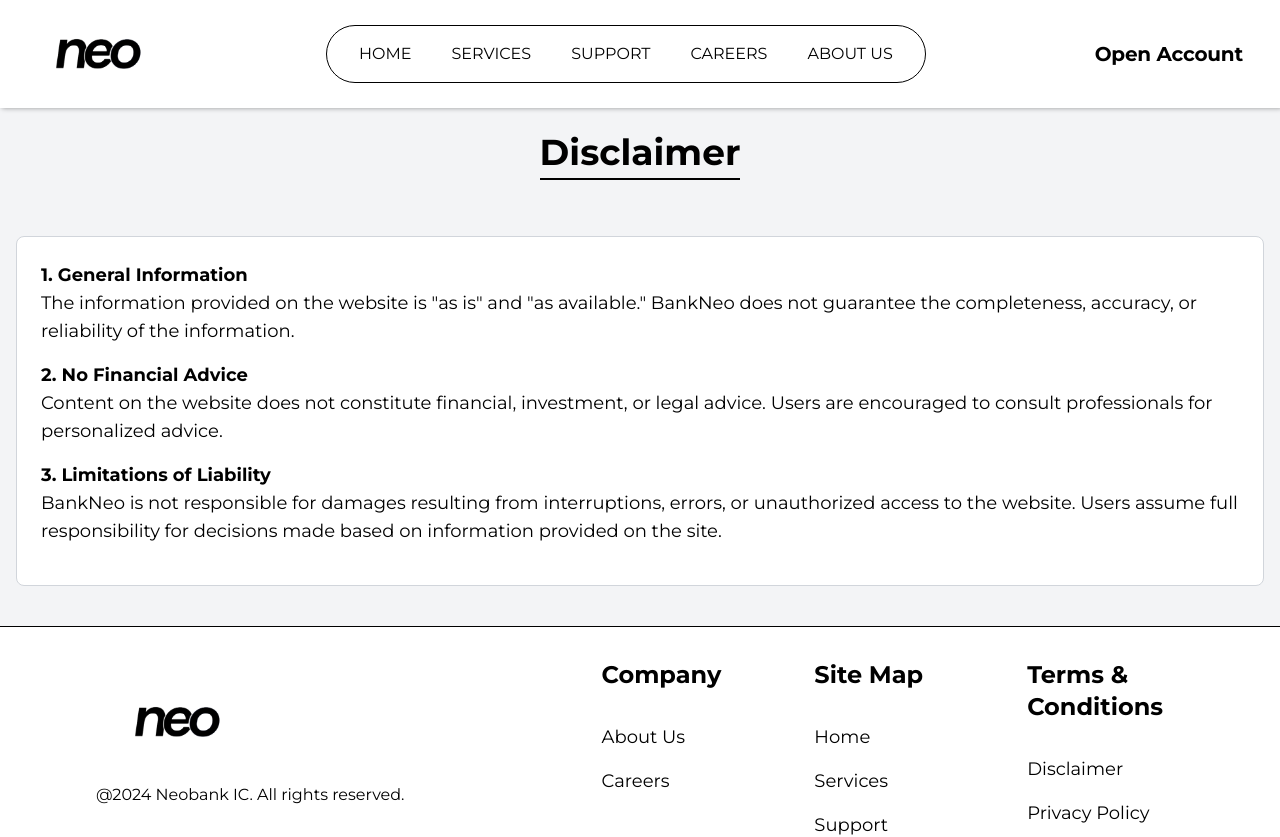
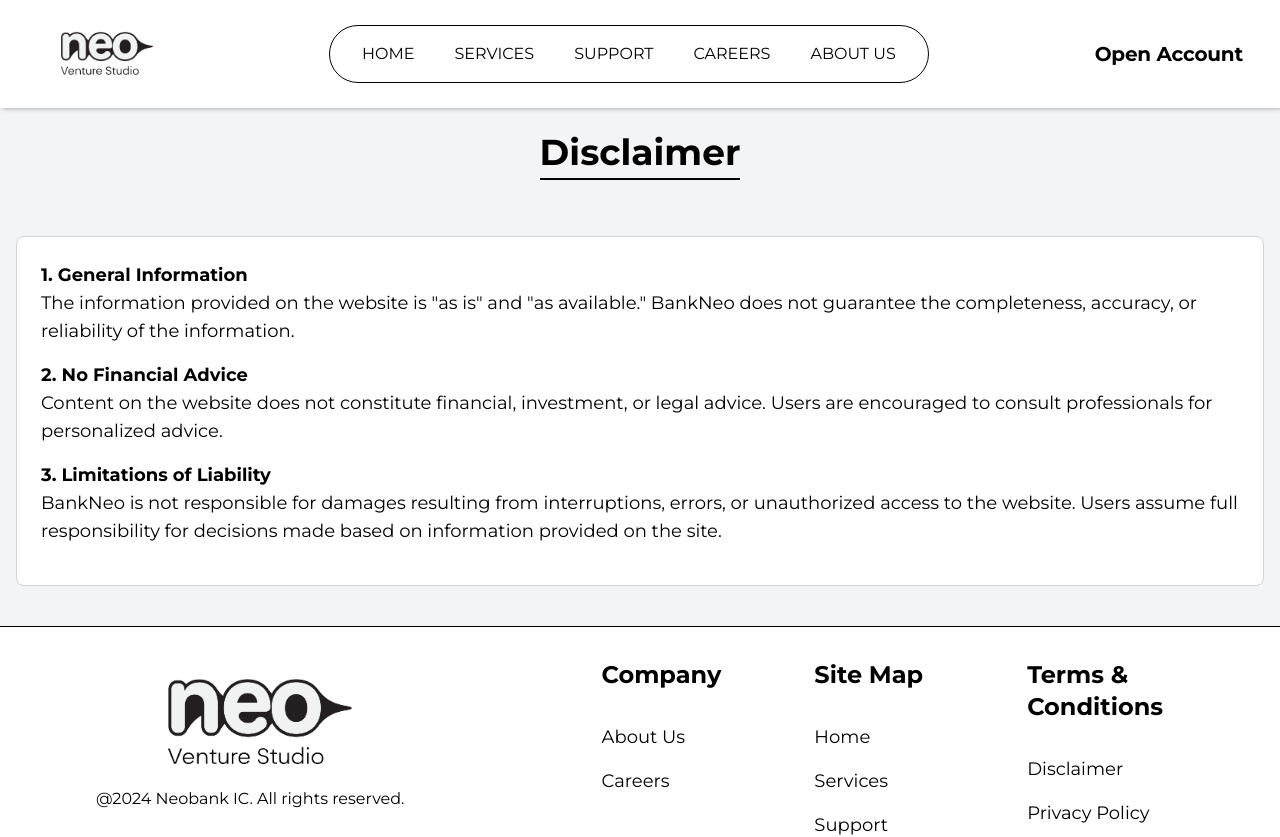
Before and after one commit to IURIS-Tech-Department/bank-neo, a Next.js app: page /disclaimer in a window 1280 px wide. Shown: the top 837 px of the page. Built offline with nearby package versions, Linux system fonts and the light colour scheme.

Commit message:
feat: change  logo

```diff
--- a/src/app/components/home/banking.tsx
+++ b/src/app/components/home/banking.tsx
@@ -1,4 +1,5 @@
 import React from "react";
+import Image from "next/image";
 import { Typography, Button } from "@mui/material";
 
 const Banking: React.FC = () => {
@@ -21,9 +22,16 @@ const Banking: React.FC = () => {
 
       {/* Content */}
       <div className="relative z-10 ml-20">
-        <Typography variant="h1" className="font-bold italic text-white">
-          neo
-        </Typography>
+        <div className="w-150 h-32 flex items-center mr-20">
+          <div className="">
+            <Image
+              src="/logo-black.png"
+              alt="Logo"
+              width={300}
+              height={100}
+            />
+          </div>
+        </div>
         <Typography variant="h5" className="font-medium mb-4 text-white">
           Banking
           Outside The Matrix
--- a/src/app/components/ui/footer.tsx
+++ b/src/app/components/ui/footer.tsx
@@ -44,14 +44,14 @@ function Footer() {
             </button>
           </div>
         </div> */}
-        <div className="flex flex-col gap-4">
-          <div className="">
-            <div className="ml-5 font-bold">
+        <div className="flex flex-col">
+          <div className="w-150 h-32 flex items-center">
+            <div className="">
               <Image
-                src="/logo.png"
+                src="/logo-white.png"
                 alt="Logo"
-                width={120}
-                height={40}
+                width={300}
+                height={100}
               />
             </div>
           </div>
--- a/src/app/components/ui/navbar.tsx
+++ b/src/app/components/ui/navbar.tsx
@@ -107,11 +107,11 @@ function Navbar() {
       >
         <div className="flex items-center justify-between w-full max-w-screen-xl mx-auto">
           <div className="w-30 h-10 flex items-center justify-center text-center text-2xl">
-            <div className="p-3 font-bold">
+            <div className="font-bold">
               <Image
-                src="/logo.png"
+                src="/logo-white.png"
                 alt="Logo"
-                width={120}
+                width={150}
                 height={40}
               />
             </div>
```
Also changed, not shown: public/logo-black.png (added), public/logo-white.png (added).
